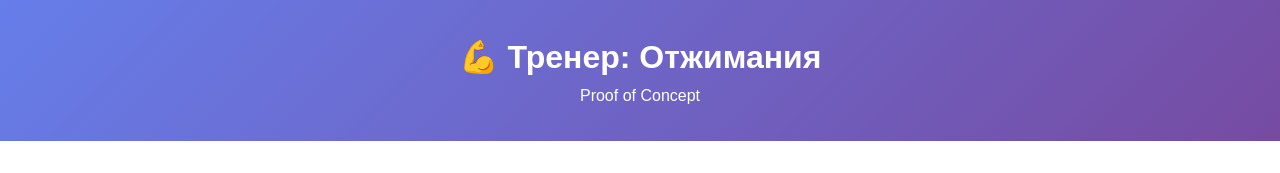
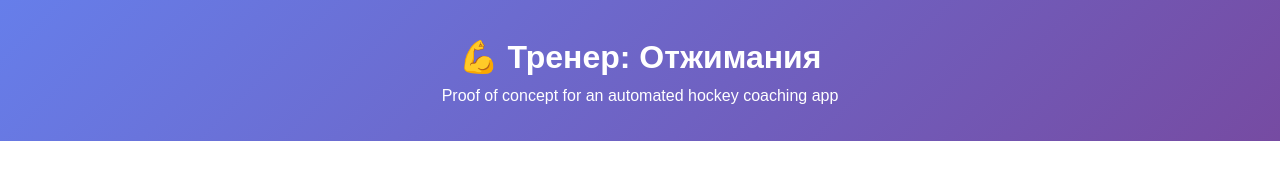
Before and after one commit to scoofiedon/fitness-poc, a Vue app: page / in a window 1280 px wide. Shown: the top 173 px of the page. Built offline with nearby package versions, Linux system fonts and the light colour scheme.

Commit message:
fix: update project description in App.vue for clarity

```diff
--- a/src/App.vue
+++ b/src/App.vue
@@ -2,7 +2,7 @@
   <div id="app">
     <header class="app-header">
       <h1>💪 Тренер: Отжимания</h1>
-      <p>Proof of Concept</p>
+      <p>Proof of concept for an automated hockey coaching app</p>
     </header>
 
     <main class="app-main">
```
